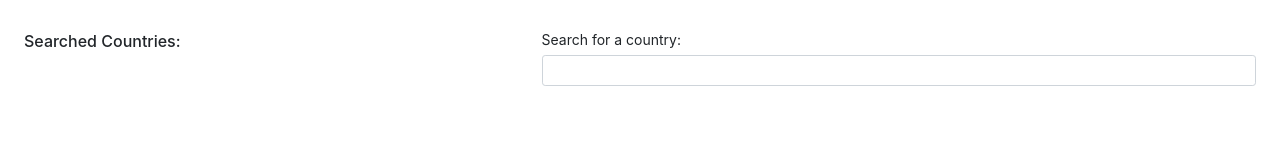
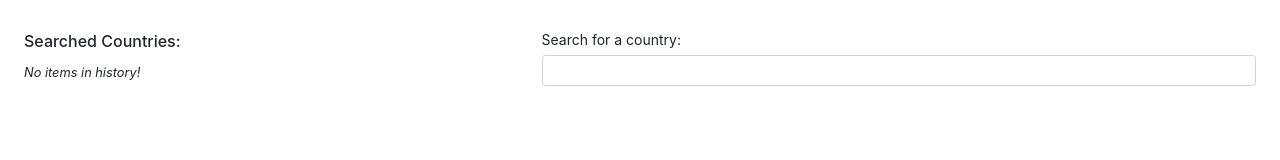
Before and after one commit to martinmthomas/country-finder, an Angular app: page / in a window 1280 px wide. Shown: the top 160 px of the page. Built offline with nearby package versions, Linux system fonts and the light colour scheme.

Commit message:
added message to show when there are not items

```diff
--- a/src/app/components/search-history/search-history.component.html
+++ b/src/app/components/search-history/search-history.component.html
@@ -2,9 +2,16 @@
   Searched Countries:
 </h6>
 <div class="list-group list-group-flush history-scroll">
-  <a href="#" class="list-group-item list-group-item-action" *ngFor="let item of (searchHistoryService.searchedCountries | orderByDate)"
-    (click)="onItemSelected(item)">
+  <a href="#" class="list-group-item list-group-item-action"
+    *ngFor="let item of (searchHistoryService.searchedCountries | orderByDate)" (click)="onItemSelected(item)">
     {{item.name}} - {{item.details.alpha3Code}}
     <span class="float-right text-muted"><small>({{item.lastAccessed.fromNow()}})</small></span>
   </a>
+  <div *ngIf="searchHistoryService.searchedCountries.length == 0">
+    <small>
+      <i>
+        No items in history!
+      </i>
+    </small>
+  </div>
 </div>
```
